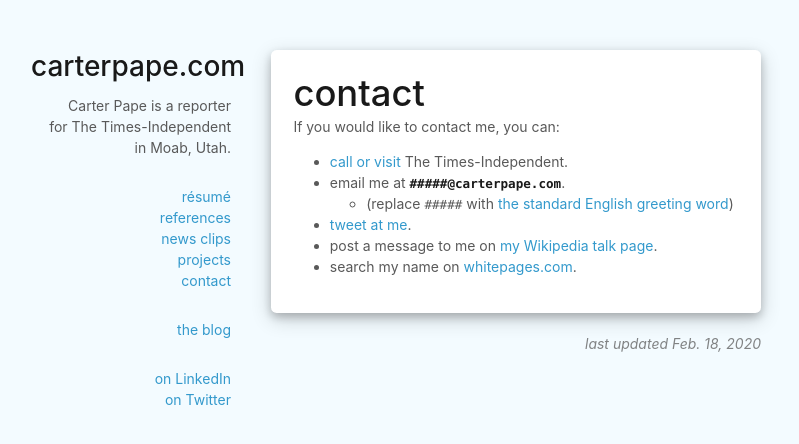
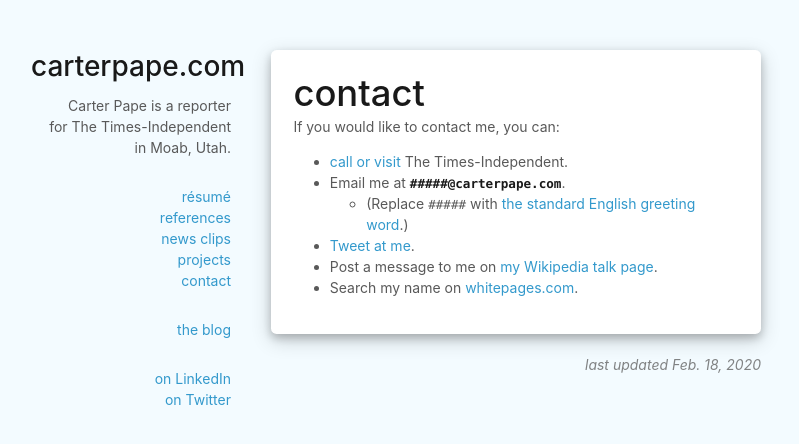
Before and after one commit to CarterPape/CarterPape.github.io, a Jekyll site: the page built from contact.md, in a window 1280 px wide. Shown: the top 444 px of the page, without its empty margins (244-1043 px from the left). Built offline with Jekyll 4.4.1, drawn with Linux system fonts in a browser that asks for light colours.

Commit message:
capitalization

```diff
--- a/contact.md
+++ b/contact.md
@@ -7,11 +7,11 @@ last_updated: "Feb. 18, 2020"
 If you would like to contact me, you can:
 
 * [call or visit](https://moabtimes.com/contact-us/) The Times-Independent.
-* email me at **`#####@carterpape.com`**.
-    * (replace `#####` with [the standard English greeting word](https://en.wiktionary.org/wiki/hello))
-* [tweet at me]({{ site.author.twitter_url }}).
-* post a message to me on [my Wikipedia talk page].
-* search my name on [whitepages.com].
+* Email me at **`#####@carterpape.com`**.
+    * (Replace `#####` with [the standard English greeting word](https://en.wiktionary.org/wiki/hello).)
+* [Tweet at me]({{ site.author.twitter_url }}).
+* Post a message to me on [my Wikipedia talk page].
+* Search my name on [whitepages.com].
 
 [my Wikipedia talk page]: https://en.wikipedia.org/wiki/User_talk:Carter_Pape
 [NC State campus directory]: https://directory.ncsu.edu/directory/
```
